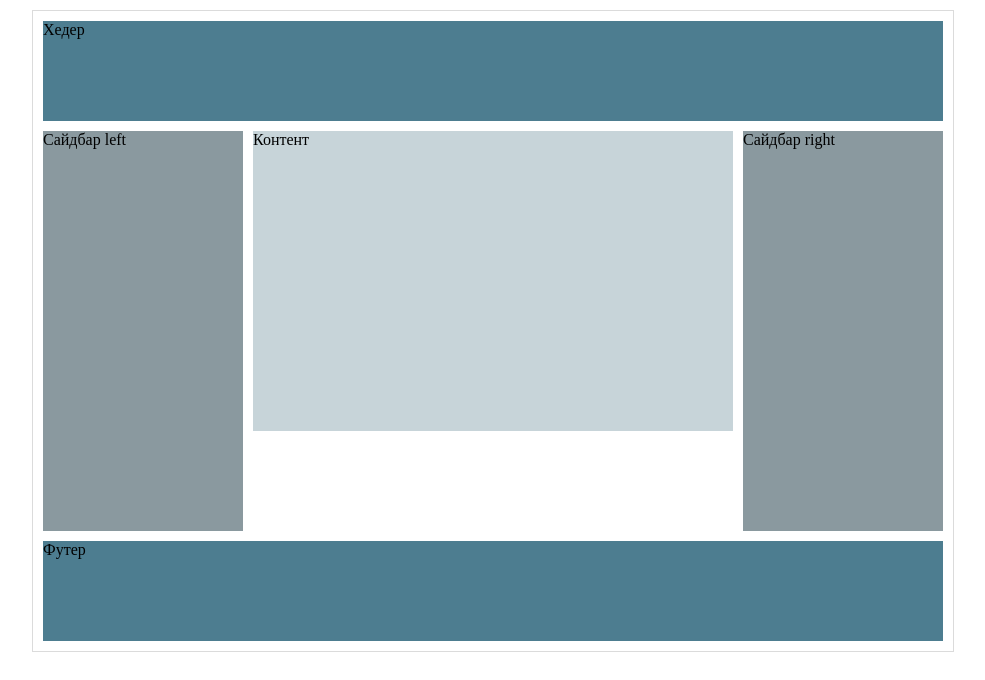
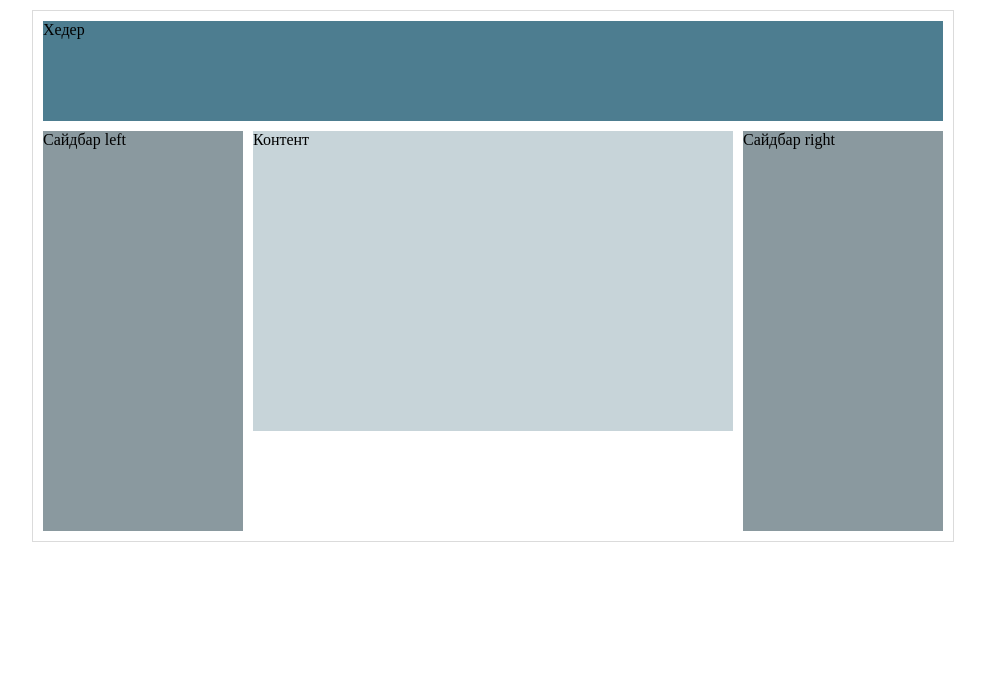
Before and after one commit to itsmarkos/Studying-htmp-css, a plain HTML site: page float.html in a window 1280 px wide. Shown: the whole page, without its empty margins (147-1132 px from the left). Drawn offline with Linux system fonts and the light colour scheme.

Commit message:
Test shit

```diff
--- a/float.html
+++ b/float.html
@@ -12,7 +12,7 @@
 			<div id="sidebar-right">Сайдбар right</div>
 			<div id="content">Контент</div>
 			<div class="clear"></div>
-			<div id="footer">Футер</div>
+			<div class="clear"></div>
 		</div>
 	</body>
 </html>
```
